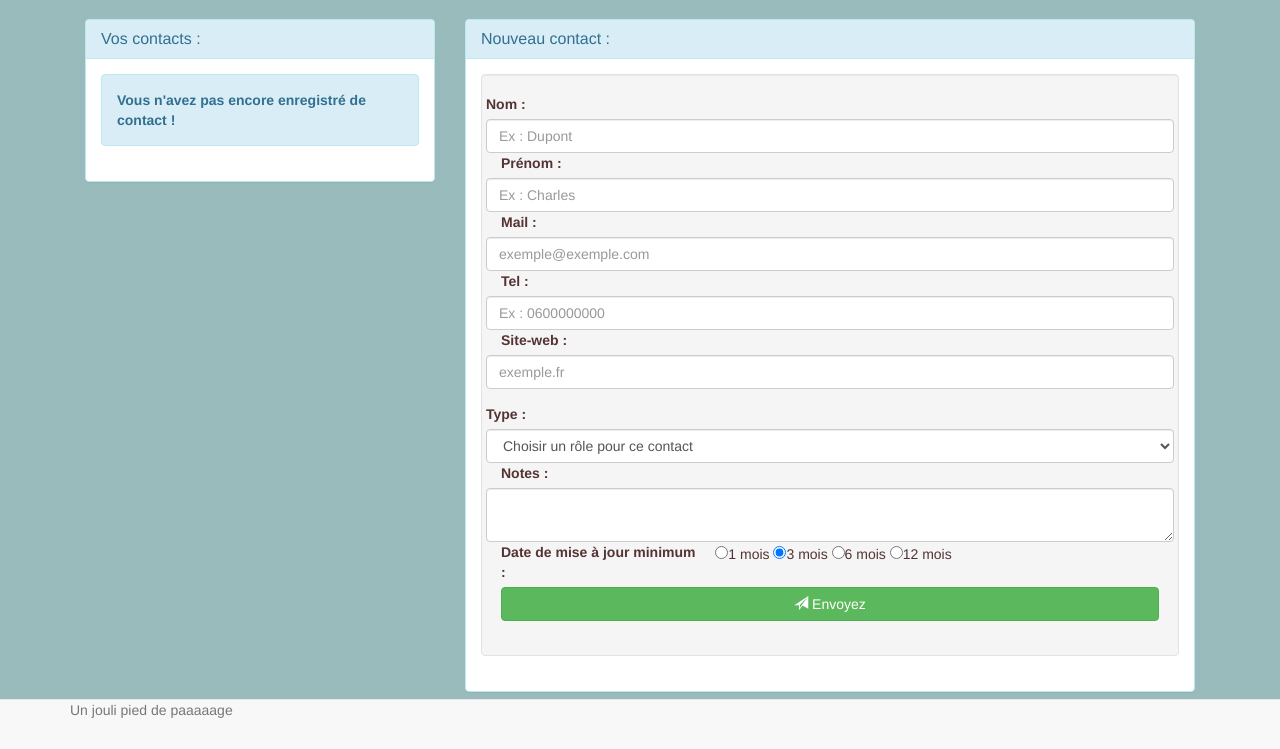
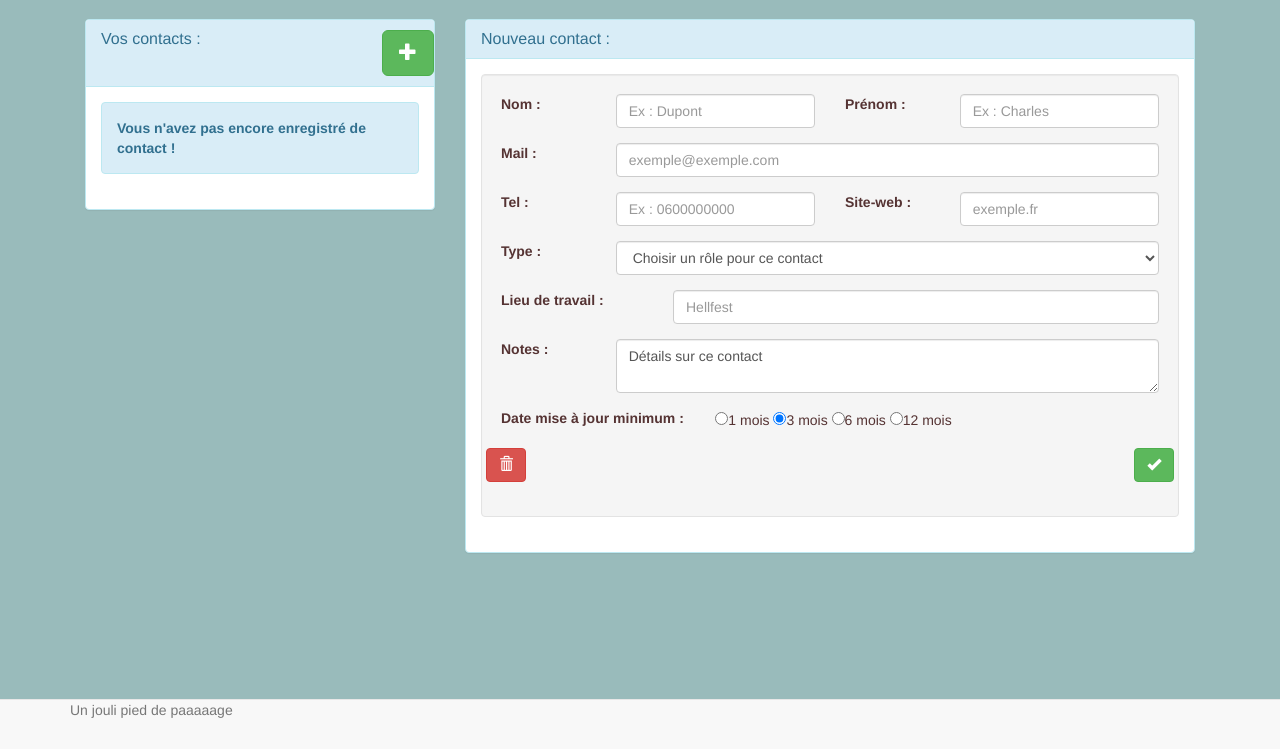
Before and after one commit to Projet-booking-IUT2/speed-booking, a PHP site: page /Views/view.interne.contacts.php in a window 1280 px wide. Shown: the part 51-800 px from the top of the page. Run offline with PHP 8.4, Linux system fonts and the light colour scheme.

Commit message:
maj view contact

```diff
--- a/Speedbooking/Views/view.interne.contacts.aside.php
+++ b/Speedbooking/Views/view.interne.contacts.aside.php
@@ -14,6 +14,7 @@ Si la liste est vide, la vue affiche une alerte et le controler ne crée pas la
 Si l'user clique sur un lien, le controler est appelé avec en param $_GET['nom_booker'].
 Le controler doit afficher la fiche contact correspondante en redonnant la variable $data['contact'] remplie correctement
 
+Si l'user clique sur l'icone plus, le controler est appelé et doit afficher un formulaire tout vide.
 
 A faire :
 
@@ -26,7 +27,10 @@ Améliorations :
 <div class="col-md-4">
   <div class="panel panel-info">
     <div class="panel-heading">
-      <h3 class="panel-title">Vos contacts :</h3>
+      <div class="row">
+          <h3 class="panel-title col-md-8">Vos contacts :</h3>
+          <a href="#" class="btn btn-lg btn-success pull-right "><span class="glyphicon glyphicon-plus"></span></a>
+      </div>
     </div>
     <div class="panel-body">
         <ul class="list-group">
--- a/Speedbooking/Views/view.interne.contacts.php
+++ b/Speedbooking/Views/view.interne.contacts.php
@@ -16,6 +16,8 @@ $data['contact']
           ['type']
           ['notes']
           ['maj']
+          ['lieuTravail']
+          ['dernièreMaj']
 S'il n'y existe aucun contact, le controler ne doit pas créer de variable.
 
 A faire :
@@ -62,8 +64,13 @@ Améliorations :
           //formulaire rempli
           ?>
           <div class="row">
-                <div class="alert alert-info">
-                <strong>Infos sur la mise à jour</strong>
+              <!-- A afficher si à jour : -->
+                <div class="alert alert-info col-md-3 pull-right">
+                <strong>Contact à jour :)</strong>
+                </div>
+              <!-- A afficher si PAS à jour : -->
+                <div class="alert alert-danger col-md-3 pull-right">
+                <strong>Contact Obscolète ! </strong>
                 </div>
           </div>
           <div class="row">
@@ -100,6 +107,8 @@ Améliorations :
                         }
                       ?>
                     </select>
+                    <label for="orga" class="col-md-3 control-label">Lieu de travail : </label>
+                    <div class="col-md-9"><input id="orga" class="form-control" name="c_lieuTravail" value ="<?= $data['contact']['lieuTravail'] ?>"></div>
                     <label for="textarea" class="col-md-4 control-label">Notes :</label>
                     <textarea id="textarea" class="form-control" rows="2" name="c_notes"><?php //echo $data['contact']['notes'];?></textarea>
                     <div class="form-group">
@@ -110,50 +119,60 @@ Améliorations :
                         <input type="radio" name ="c_dureeMAJ" value="12_month">12 mois
                     </div>
                 </fieldset>
+                <div lcass="row"><div class="alert alert-sucess  pull-left">
+                <i>Date de dernière mise à jour : <?= $data['contact']['dernièreMaj'] ?></i>
+              </div></div>
             </div>
         <?php }
         else {
           //formulaire vide
         ?>
-        <div class="row">
-              <fieldset class="form-group">
-                <label for="nom" class="control-label">Nom : </label>
-                <input type="text" id="nom" class="form-control" placeholder="Ex : Dupont" name="c_nom">
+              <div class="form-group row">
+                <label for="nom" class="col-md-2 control-label">Nom : </label>
+                <div class="col-md-4"><input type="text" id="nom" class="form-control" placeholder="Ex : Dupont" name="c_nom"></div>
                 <label for="prenom" class="col-md-2 control-label">Prénom : </label>
-                <input type="text" id="prenom" class="form-control" placeholder="Ex : Charles" name="c_prenom">
-                <label for="mail" class="col-md-4 control-label">Mail : </label>
-                <input type="email" id="mail" class="form-control" placeholder="exemple@exemple.com" name="c_mail">
-                <label for="tel" class="col-md-4 control-label">Tel : </label>
-                <input type="tel" id="tel" class="form-control" placeholder="Ex : 0600000000" name="c_tel">
-                <label for="site" class="col-md-4 control-label">Site-web : </label>
-                <input type="url" id="site" class="form-control" placeholder="exemple.fr" name="c_site">
-              </fieldset>
-        </div>
-        <div class="row">
-              <fieldset>
-                  <label for="select">Type : </label>
-                  <select id="select" class="form-control" name="c_type">
+                <div class="col-md-4"><input type="text" id="prenom" class="form-control" placeholder="Ex : Charles" name="c_prenom"></div>
+             </div>
+             <div class="form-group row">
+                <label for="mail"  class="col-md-2 control-label">Mail : </label>
+                <div class="col-md-10"><input type="email" id="mail" class="form-control" placeholder="exemple@exemple.com" name="c_mail"></div>
+             </div>
+             <div class="form-group row">
+                <label for="tel" class="col-md-2 control-label">Tel : </label>
+                <div class="col-md-4"><input type="tel" id="tel" class="form-control" placeholder="Ex : 0600000000" name="c_tel"></div>
+                <label for="site" class="col-md-2 control-label">Site-web : </label>
+                <div class="col-md-4"><input type="url" id="site" class="form-control" placeholder="exemple.fr" name="c_site"></div>
+             </div>
+              <div class="form-group row">
+                  <label for="select" class="col-md-2 control-label">Type : </label>
+                  <div class="col-md-10"><select id="select" class="form-control" name="c_type">
                       <option selected>Choisir un rôle pour ce contact</option>
                     <option>Organisateur</option>
                     <option>Association</option>
                     <option>Festival</option>
-                  </select>
-                  <label for="textarea" class="col-md-4 control-label">Notes :</label>
-                  <textarea id="textarea" class="form-control" rows="2" name="c_notes"></textarea>
-                  <div class="form-group">
-                      <label  class="col-md-4 control-label">Date de mise à jour minimum :</label>
+                  </select></div>
+              </div>
+              <div class="form-group row">
+                  <label for="orga" class="col-md-3 control-label">Lieu de travail : </label>
+                  <div class="col-md-9"><input id="orga" class="form-control" placeholder="Hellfest" name="c_lieuTravail"></div>
+              </div>
+               <div class="form-group row">
+                  <label for="textarea" class="col-md-2 control-label">Notes :</label>
+                  <div class="col-md-10"><textarea id="textarea" class="form-control" rows="2" name="c_notes">Détails sur ce contact</textarea></div>
+                </div>
+                <div class="form-group row">
+                      <label  class="col-md-4 ">Date mise à jour minimum :</label>
                       <input type="radio" name ="c_dureeMAJ" value="1_month">1 mois
                       <input type="radio" name ="c_dureeMAJ" value="3_month" checked>3 mois
                       <input type="radio" name ="c_dureeMAJ" value="6_month">6 mois
                       <input type="radio" name ="c_dureeMAJ" value="12_month">12 mois
-                  </div>
-              </fieldset>
-          </div>
+                </div>
         <?php }
         ?>
 
-        <div class="form-group">
-          <button type="submit" class="btn btn-block btn-success"><span class="glyphicon glyphicon-send"></span> Envoyez</button>
+          <div class="form-group row">
+          <a href="#" class="btn btn-danger pull-left"><span class="glyphicon glyphicon-trash"></span></a>
+          <button type="submit" class="btn btn-success pull-right"><span class="glyphicon glyphicon-ok"></span></button>
         </div>
       </form>
     </div>
```
